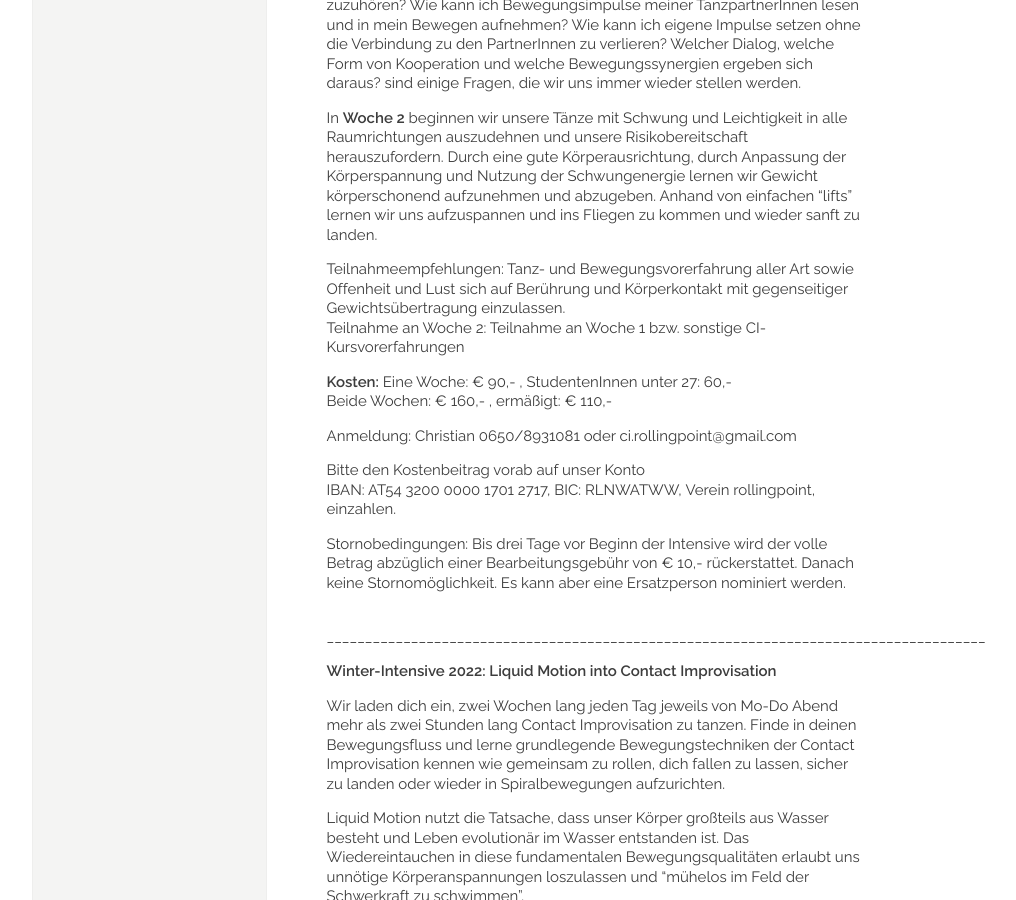
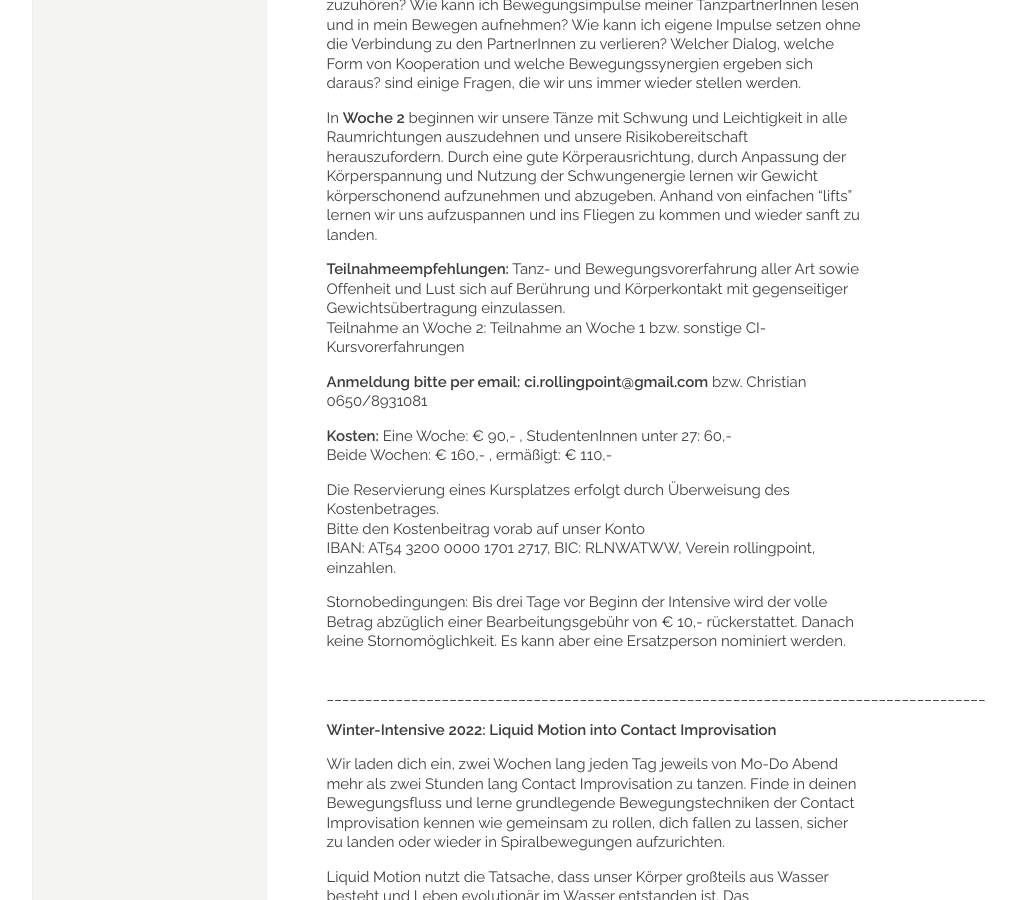
Before and after one commit to manulari/rollingpointat, a Jekyll site: the page built from _pages_de/winterintensive.md, in a window 1280 px wide and 900 px high, scrolled down 1363 px. Shown: the whole window, without its empty margins (152-1168 px from the left). Built offline with Jekyll 4.4.1, drawn with Linux system fonts in a browser that asks for light colours; comment, search, counter and statistics services are not loaded.

Commit message:
Update page (de) “winterintensive”

```diff
--- a/_pages_de/winterintensive.md
+++ b/_pages_de/winterintensive.md
@@ -37,14 +37,15 @@ In **Woche 1** der Intensive lernen wir grundlegende Bewegungstechniken der CI
 
 In **Woche 2** beginnen wir unsere Tänze mit Schwung und Leichtigkeit in alle Raumrichtungen auszudehnen und unsere Risikobereitschaft herauszufordern. Durch eine gute Körperausrichtung, durch Anpassung der Körperspannung und Nutzung der Schwungenergie lernen wir Gewicht körperschonend aufzunehmen und abzugeben. Anhand von einfachen "lifts" lernen wir uns aufzuspannen und ins Fliegen zu kommen und wieder sanft zu landen.
 
-Teilnahmeempfehlungen: Tanz- und Bewegungsvorerfahrung aller Art sowie Offenheit und Lust sich auf Berührung und Körperkontakt mit gegenseitiger Gewichtsübertragung einzulassen.\
+**Teilnahmeempfehlungen:** Tanz- und Bewegungsvorerfahrung aller Art sowie Offenheit und Lust sich auf Berührung und Körperkontakt mit gegenseitiger Gewichtsübertragung einzulassen.\
 Teilnahme an Woche 2: Teilnahme an Woche 1 bzw. sonstige CI-Kursvorerfahrungen
+
+**Anmeldung bitte per email:**  **ci.rollingpoint@gmail.com** bzw. Christian 0650/8931081
 
 **Kosten:** Eine Woche: € 90,- , StudentenInnen unter 27: 60,-\
 Beide Wochen: € 160,- , ermäßigt: € 110,-
 
-Anmeldung: Christian 0650/8931081 oder ci.rollingpoint@gmail.com
-
+Die Reservierung eines Kursplatzes erfolgt durch Überweisung des Kostenbetrages.\
 Bitte den Kostenbeitrag vorab auf unser Konto\
 IBAN: AT54 3200 0000 1701 2717, BIC: RLNWATWW, Verein rollingpoint, einzahlen.
 
```
